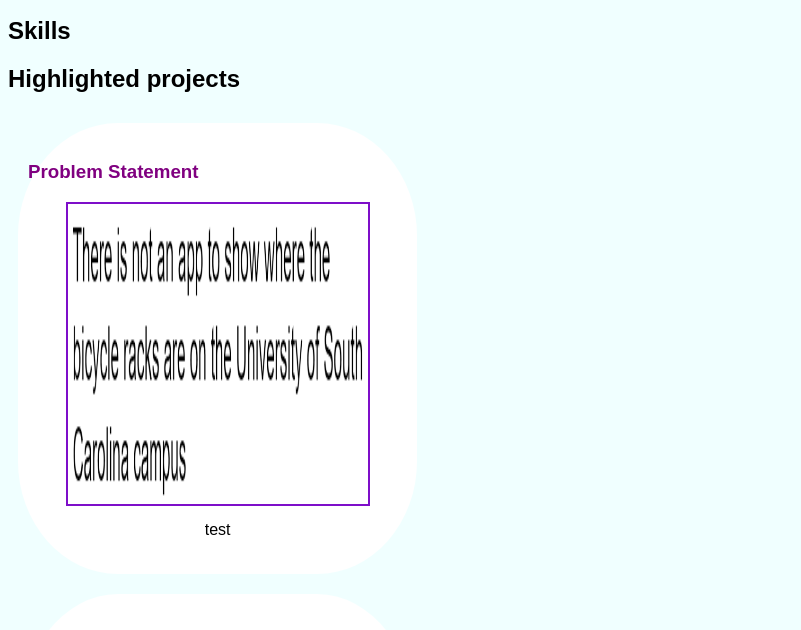
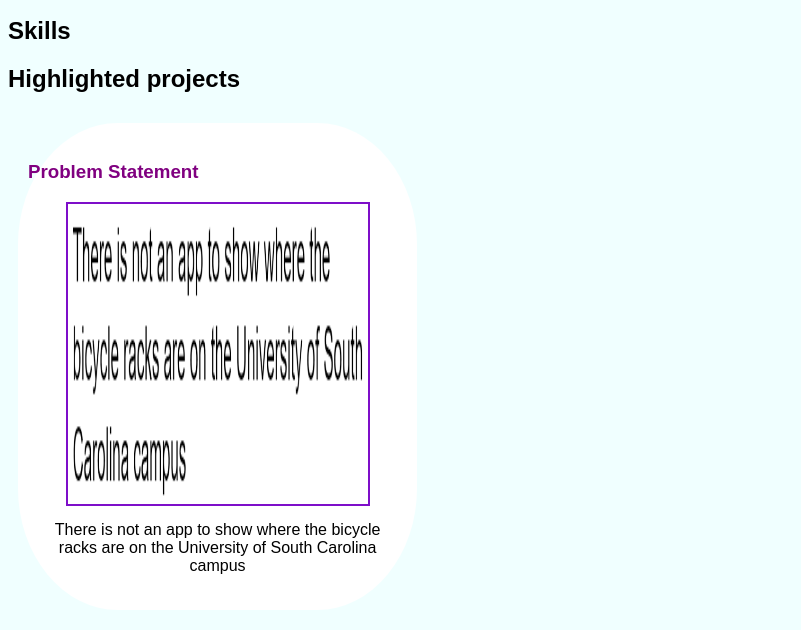
Before and after one commit to zwthom/zwthom.github.io, a plain HTML site: page index.html in a window 1280 px wide. Shown: the part 111-741 px from the top of the page, without its empty margins (0-801 px from the left). Drawn offline with Linux system fonts and the light colour scheme.

Commit message:
fgdsaagdfsfdsafdsadf

```diff
--- a/index.html
+++ b/index.html
@@ -14,7 +14,7 @@
             <section class="project">
                 <a href="problem-statement.pdf"><h3>Problem Statement</h3></a>
                 <a href="problem-statement.pdf"><img src="problem-statement.png"></a>
-                <p>test</p>
+                <p>There is not an app to show where the bicycle racks are on the University of South Carolina campus</p>
             </section>
         </div>
         <!--Sketches Assignment-->
```
